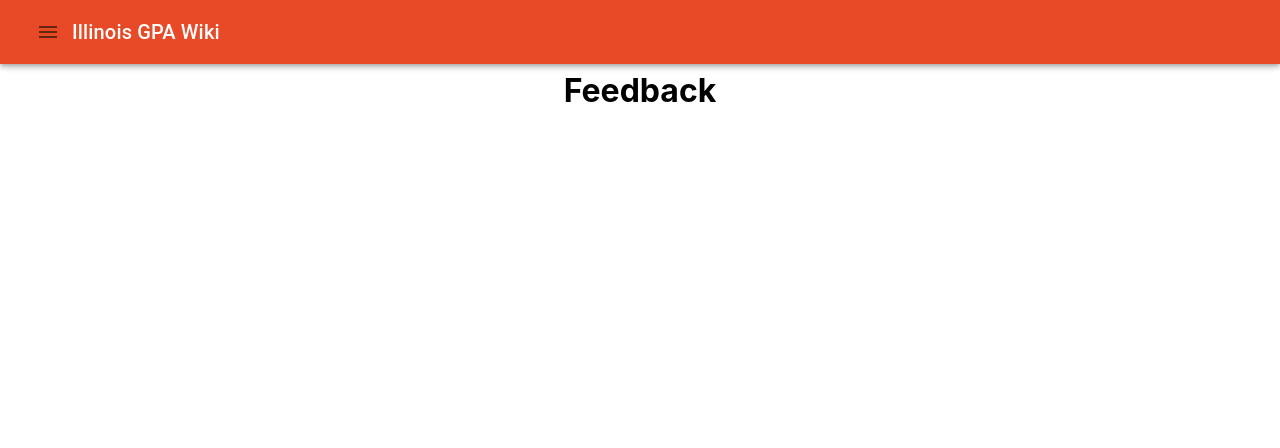
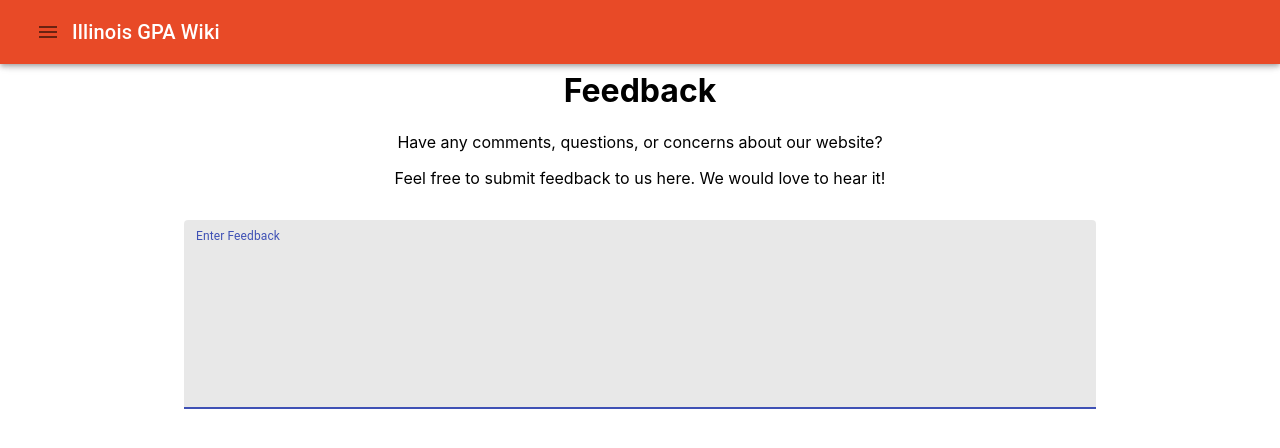
Before and after one commit to CS196Illinois/Group37-FA21, a React (Create React App) app in the folder Project/illinois-gpa-app/: page /Feedback in a window 1280 px wide. Shown: the top 448 px of the page. Built offline with nearby package versions, Linux system fonts and the light colour scheme.

Commit message:
added textfield to feedback page

```diff
--- a/Project/illinois-gpa-app/src/App.js
+++ b/Project/illinois-gpa-app/src/App.js
@@ -1,6 +1,3 @@
-// UofI orange: "#E84A27"
-// UofI blue: "#13294B"
-
 import React from 'react';
 import './App.css';
 import { Switch, Route } from 'react-router-dom';
@@ -28,12 +25,11 @@ function App() {
         <Switch>
           <Route exact path="/" component={Home} />
           <Route path="/Tool" component={Tool} />
-          <Route path="/Feedback" component={Feedback} />
+          <Route path="/Feedback" component={Feedback} />\
         </Switch>
 
       </div>
     );
 }
 
-
 export default App;
--- a/Project/illinois-gpa-app/src/components/Feedback.js
+++ b/Project/illinois-gpa-app/src/components/Feedback.js
@@ -1,10 +1,26 @@
 import React, { Component } from 'react';
+import { TextField, Container } from '@material-ui/core';
 
 class Feedback extends Component{
     render() {
         return (
             <div>
                 <h1> Feedback </h1>
+                <p> Have any comments, questions, or concerns about our website? </p>
+                <p> Feel free to submit feedback to us here. We would love to hear it! </p>
+                <Container maxWidth="md">
+                    <TextField
+                        label="Enter Feedback"
+                        variant="filled"
+                        color="#13294B"
+                        width="500 px"
+                        margin="normal"
+                        rows={8}
+                        multiline
+                        focused
+                        fullWidth
+                    />
+                </Container>
             </div>
         );
     }
```
Also changed, not shown: 1 other file (tests, documents, lock files or other folders).
